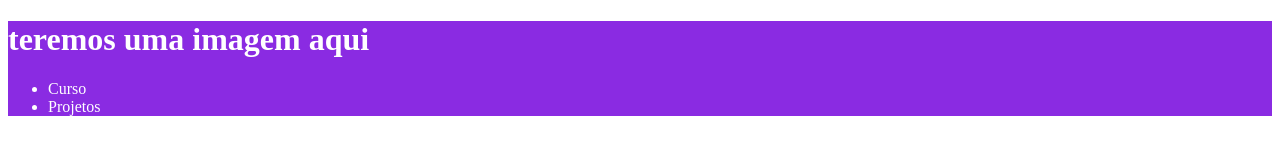
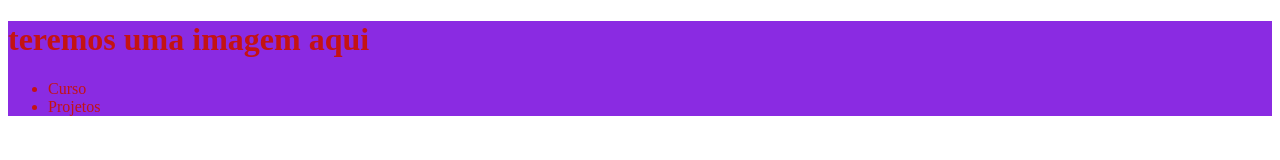
Before and after one commit to adevilsonmatos/sitemirante, a plain HTML site: page index.html in a window 1280 px wide. Drawn offline with Linux system fonts and the light colour scheme.

Commit message:
alteração

```diff
--- a/styles.css
+++ b/styles.css
@@ -1,4 +1,4 @@
 header{
     background-color: blueviolet;
-    color:white;
+    color:rgb(196, 19, 19);
 }
```
